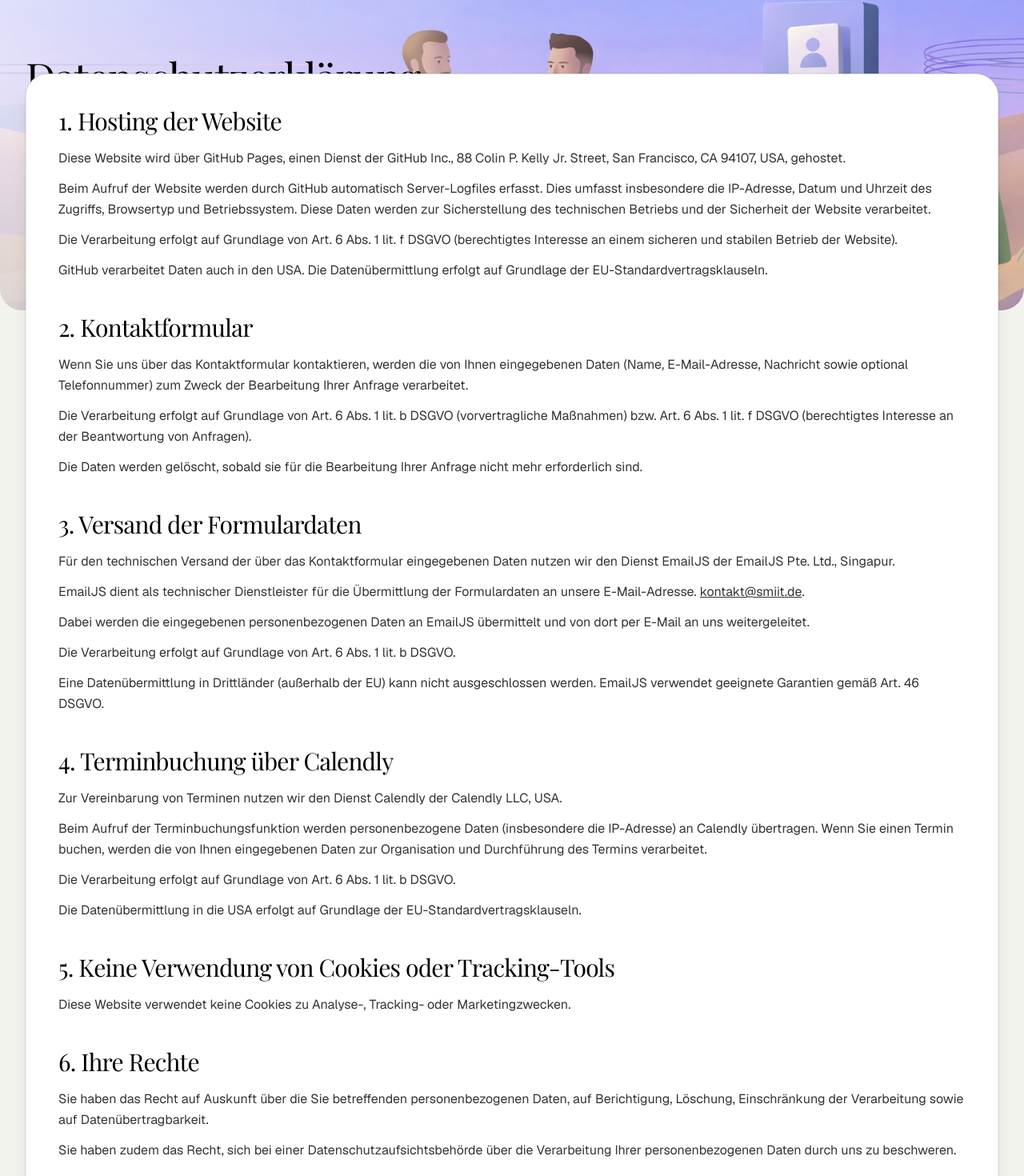
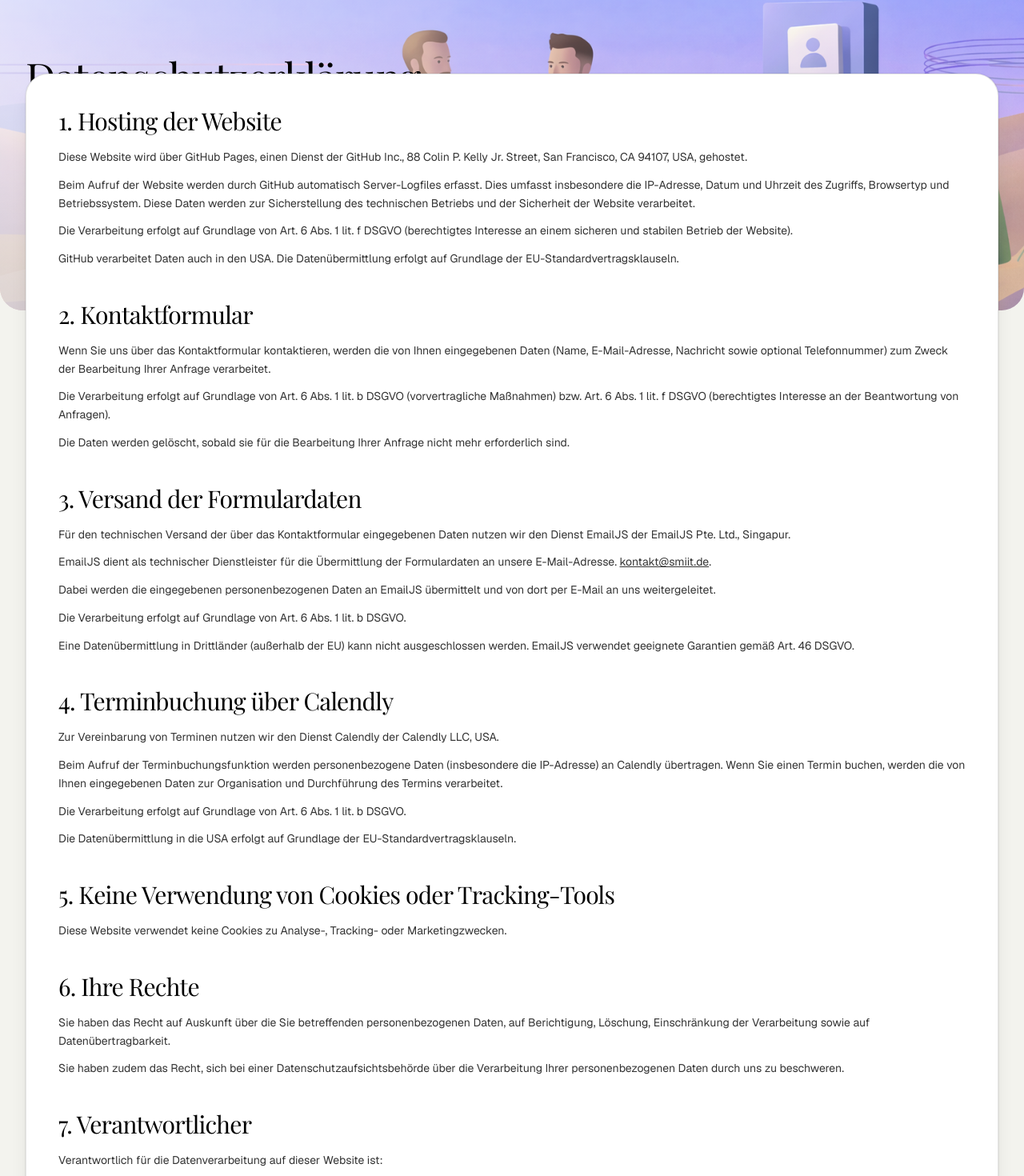
Before and after one commit to smiit-GmbH/smiit-GmbH.github.io, a Next.js app: page /de/privacy in a window 1280 px wide. Shown: the part 76-1546 px from the top of the page at 80% size. Built offline with nearby package versions, Linux system fonts and the light colour scheme; a web font is replaced by a local one.

Commit message:
Updated v1

```diff
--- a/app/[lang]/legal-notice/page.tsx
+++ b/app/[lang]/legal-notice/page.tsx
@@ -125,8 +125,8 @@ export default async function LegalNoticePage({
           <div className="relative z-30 -mt-32 sm:-mt-56 md:-mt-72 lg:-mt-80 rounded-[1.75rem] border border-black/10 bg-white shadow-xl ring-1 ring-black/5 p-6 sm:p-8 md:p-10">
             <div className="grid gap-10 md:grid-cols-2">
               <div>
-                <h2 className="font-serif text-2xl md:text-3xl text-black tracking-tight">smiit GmbH</h2>
-                <p className="mt-4 text-black/80 leading-relaxed">
+                <h2 className="font-serif text-xl md:text-3xl text-black tracking-tight">smiit GmbH</h2>
+                <p className="text-sm mt-4 text-black/80 leading-relaxed">
                   Reiherweg 96
                   <br />
                   89584 Ehingen
@@ -137,7 +137,7 @@ export default async function LegalNoticePage({
 
               <div>
                 <h3 className="text-sm font-semibold tracking-wide uppercase text-black/70">{L.contact}</h3>
-                <div className="mt-4 space-y-2 text-black/80">
+                <div className="text-sm mt-4 space-y-2 text-black/80">
                   <p>
                     Telefon: <a className="underline" href="tel:+491604073198">+49 160 4073198</a>
                   </p>
@@ -151,13 +151,13 @@ export default async function LegalNoticePage({
             <div className="mt-10 grid gap-10 md:grid-cols-2">
               <div>
                 <h3 className="text-sm font-semibold tracking-wide uppercase text-black/70">{L.representedBy}</h3>
-                <p className="mt-4 text-black/80 leading-relaxed">
+                <p className="text-sm mt-4 text-black/80 leading-relaxed">
                   {isDe ? "Geschäftsführer" : "Managing directors"}: Sebastian Grab, Noah Neßlauer
                 </p>
               </div>
               <div>
                 <h3 className="text-sm font-semibold tracking-wide uppercase text-black/70">{L.register}</h3>
-                <p className="mt-4 text-black/80 leading-relaxed">
+                <p className="text-sm mt-4 text-black/80 leading-relaxed">
                   {isDe ? "Amtsgericht Ulm, HRB 741965" : "Local Court (Amtsgericht) Ulm, HRB 741965"}
                 </p>
               </div>
@@ -167,12 +167,12 @@ export default async function LegalNoticePage({
               <div className="space-y-8">
                 <div>
                   <h3 className="text-sm font-semibold tracking-wide uppercase text-black/70">{L.vatId}</h3>
-                  <p className="mt-4 text-black/80 leading-relaxed">DE357299821</p>
+                  <p className="text-sm mt-4 text-black/80 leading-relaxed">DE357299821</p>
                 </div>
 
                 <div>
                   <h3 className="text-sm font-semibold tracking-wide uppercase text-black/70">{L.responsible}</h3>
-                  <p className="mt-4 text-black/80 leading-relaxed">
+                  <p className="text-sm mt-4 text-black/80 leading-relaxed">
                     Noah Neßlauer
                     <br />
                     Reiherweg 96
@@ -186,7 +186,7 @@ export default async function LegalNoticePage({
 
               <div>
                 <h3 className="text-sm font-semibold tracking-wide uppercase text-black/70">{L.dispute}</h3>
-                <div className="mt-4 space-y-3 text-black/80 leading-relaxed">
+                <div className="text-sm mt-4 space-y-3 text-black/80 leading-relaxed">
                   <p>{L.consumerDispute}</p>
                 </div>
               </div>
--- a/app/[lang]/privacy/page.tsx
+++ b/app/[lang]/privacy/page.tsx
@@ -211,10 +211,10 @@ export default async function PrivacyPage({
           <div className="relative z-30 -mt-32 sm:-mt-56 md:-mt-72 lg:-mt-80 rounded-[1.75rem] border border-black/10 bg-white shadow-xl ring-1 ring-black/5 p-6 sm:p-8 md:p-10">
             <div className="space-y-10">
               <section>
-                <h2 className="font-serif text-2xl md:text-3xl text-black tracking-tight">
+                <h2 className="font-serif text-xl md:text-3xl text-black tracking-tight">
                   {L.hostingTitle}
                 </h2>
-                <div className="mt-4 space-y-3 text-black/80 leading-relaxed">
+                <div className="text-sm mt-4 space-y-3 text-black/80 leading-relaxed">
                   <p>{L.hostingText1}</p>
                   <p>{L.hostingText2}</p>
                   <p>{L.hostingText3}</p>
@@ -223,10 +223,10 @@ export default async function PrivacyPage({
               </section>
 
               <section>
-                <h2 className="font-serif text-2xl md:text-3xl text-black tracking-tight">
+                <h2 className="font-serif text-xl md:text-3xl text-black tracking-tight">
                   {L.contactFormTitle}
                 </h2>
-                <div className="mt-4 space-y-3 text-black/80 leading-relaxed">
+                <div className="text-sm mt-4 space-y-3 text-black/80 leading-relaxed">
                   <p>{L.contactFormText1}</p>
                   <p>{L.contactFormText2}</p>
                   <p>{L.contactFormText3}</p>
@@ -234,10 +234,10 @@ export default async function PrivacyPage({
               </section>
 
               <section>
-                <h2 className="font-serif text-2xl md:text-3xl text-black tracking-tight">
+                <h2 className="font-serif text-xl md:text-3xl text-black tracking-tight">
                   {L.emailJsTitle}
                 </h2>
-                <div className="mt-4 space-y-3 text-black/80 leading-relaxed">
+                <div className="text-sm mt-4 space-y-3 text-black/80 leading-relaxed">
                   <p>{L.emailJsText1}</p>
                   <p>
                     {L.emailJsText2} {" "}
@@ -253,10 +253,10 @@ export default async function PrivacyPage({
               </section>
 
               <section>
-                <h2 className="font-serif text-2xl md:text-3xl text-black tracking-tight">
+                <h2 className="font-serif text-xl md:text-3xl text-black tracking-tight">
                   {L.calendlyTitle}
                 </h2>
-                <div className="mt-4 space-y-3 text-black/80 leading-relaxed">
+                <div className="text-sm mt-4 space-y-3 text-black/80 leading-relaxed">
                   <p>{L.calendlyText1}</p>
                   <p>{L.calendlyText2}</p>
                   <p>{L.calendlyText3}</p>
@@ -265,29 +265,29 @@ export default async function PrivacyPage({
               </section>
 
               <section>
-                <h2 className="font-serif text-2xl md:text-3xl text-black tracking-tight">
+                <h2 className="font-serif text-xl md:text-3xl text-black tracking-tight">
                   {L.noCookiesTitle}
                 </h2>
-                <p className="mt-4 text-black/80 leading-relaxed">{L.noCookiesText}</p>
+                <p className="text-sm mt-4 text-black/80 leading-relaxed">{L.noCookiesText}</p>
               </section>
 
               <section>
-                <h2 className="font-serif text-2xl md:text-3xl text-black tracking-tight">
+                <h2 className="font-serif text-xl md:text-3xl text-black tracking-tight">
                   {L.rightsTitle}
                 </h2>
-                <div className="mt-4 space-y-3 text-black/80 leading-relaxed">
+                <div className="text-sm mt-4 space-y-3 text-black/80 leading-relaxed">
                   <p>{L.rightsText1}</p>
                   <p>{L.rightsText2}</p>
                 </div>
               </section>
 
               <section>
-                <h2 className="font-serif text-2xl md:text-3xl text-black tracking-tight">
+                <h2 className="font-serif text-xl md:text-3xl text-black tracking-tight">
                   {L.controllerTitle}
                 </h2>
-                <p className="mt-4 text-black/80 leading-relaxed">{L.controllerIntro}</p>
+                <p className="text-sm mt-4 text-black/80 leading-relaxed">{L.controllerIntro}</p>
 
-                <div className="mt-4 text-black/80 leading-relaxed">
+                <div className="text-sm mt-4 text-black/80 leading-relaxed">
                   <p className="font-medium text-black">{L.company}</p>
                   <p className="mt-2">
                     {L.addressLines.map((line) => (
--- a/components/pages/home/cta.tsx
+++ b/components/pages/home/cta.tsx
@@ -13,7 +13,8 @@ export default function Cta({ dict }: CtaProps) {
             "relative overflow-hidden",
             "rounded-[1.75rem]",
             "border border-black/10",
-            "min-h-[520px] sm:min-h-[620px] md:min-h-[580px] lg:min-h-[660px]",
+            // Mobile (<md): increase overall CTA height
+            "min-h-[650px] sm:min-h-[775px] md:min-h-[580px] lg:min-h-[660px]",
           ].join(" ")}
         >
           {/* Background image */}
@@ -37,7 +38,7 @@ export default function Cta({ dict }: CtaProps) {
           />
 
           {/* Text overlay */}
-          <div className="relative z-10 h-full flex flex-col items-center justify-start text-center px-3 md:px-10 pt-14 sm:pt-14 md:pt-12 lg:pt-16">
+          <div className="relative z-10 h-full flex flex-col items-center justify-start text-center px-3 md:px-10 pt-26 sm:pt-20 md:pt-12 lg:pt-16">
             <h2 className="font-serif text-[2.05rem] sm:text-[2.6rem] md:text-[3.0rem] leading-[1.08] text-black tracking-tight max-w-[22ch] sm:max-w-[30ch] whitespace-normal sm:whitespace-pre-line text-balance">
               {dict.cta.title}
             </h2>
--- a/components/pages/home/customer-cards.tsx
+++ b/components/pages/home/customer-cards.tsx
@@ -324,7 +324,8 @@ export default function CustomerCards({ dict }: CustomerCardsProps) {
                     "bg-white border-none shadow-sm",
                     "rounded-[1.25rem] md:rounded-[1.5rem]",
                     "p-1.5 md:p-2",
-                  "min-h-[220px] sm:min-h-[240px] md:min-h-0",
+                    // Mobile (<md): +~25% height for more breathing room
+                    "min-h-[275px] sm:min-h-[300px] md:min-h-0",
                   ].join(" ")}
                 >
                 <div className="p-5 md:p-8 flex flex-col h-full justify-between">
@@ -337,8 +338,8 @@ export default function CustomerCards({ dict }: CustomerCardsProps) {
                     </p>
                   </div>
 
-                  <div className="flex items-center gap-3 md:gap-4 mt-4 md:mt-4">
-                    <div className="rounded-xl bg-[#F2F0E9] h-12 w-24 md:h-14 md:w-20 flex items-center justify-center shrink-0">
+                  <div className="flex flex-col items-center text-center md:flex-row md:items-center md:text-left gap-3 md:gap-4 mt-4 md:mt-4">
+                    <div className="rounded-xl bg-[#F2F0E9] h-12 w-24 md:h-14 md:w-20 flex items-center justify-center shrink-0 mx-auto md:mx-0">
                       <div className="relative h-9 w-20 md:h-10 md:w-14">
                         <Image
                           src={customer.logoSrc}
```
Lines whose indentation alone changed are shown as unchanged.
